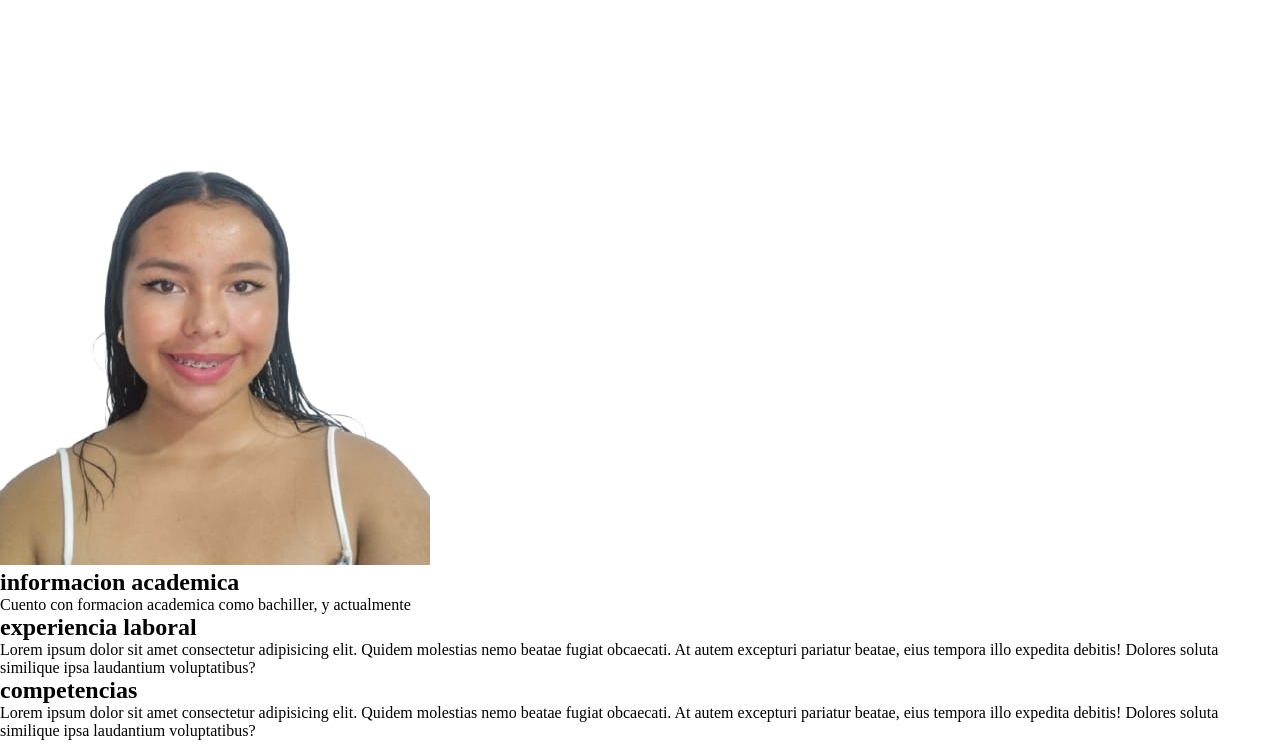
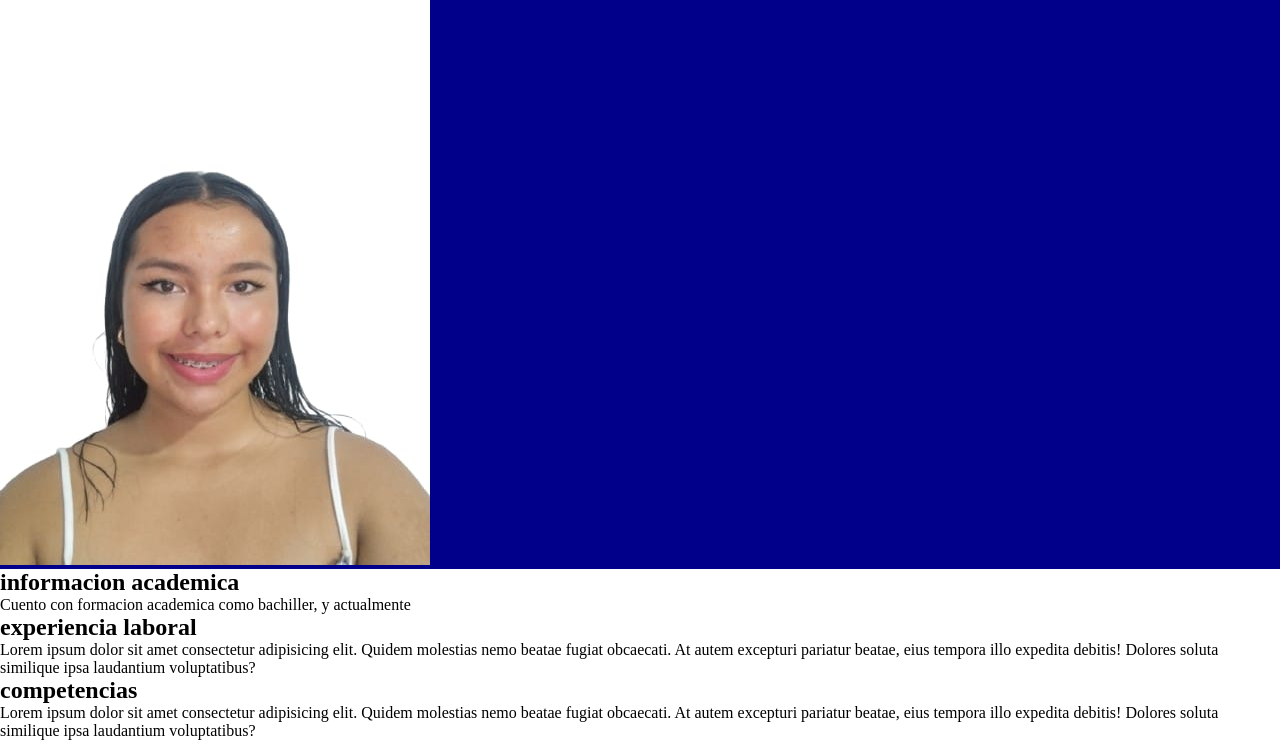
Before and after one commit to dianasosa-g/CV_Diana_Sosa, a plain HTML site: page index.html in a window 1280 px wide. Shown: the part 52-800 px from the top of the page. Drawn offline with Linux system fonts and the light colour scheme.

Commit message:
proyecto

```diff
--- a/css/styles.css
+++ b/css/styles.css
@@ -3,3 +3,7 @@
     padding: 0 ;
 
 }
+header{
+    width: 100% ;
+    background-color: darkblue;
+}
```
